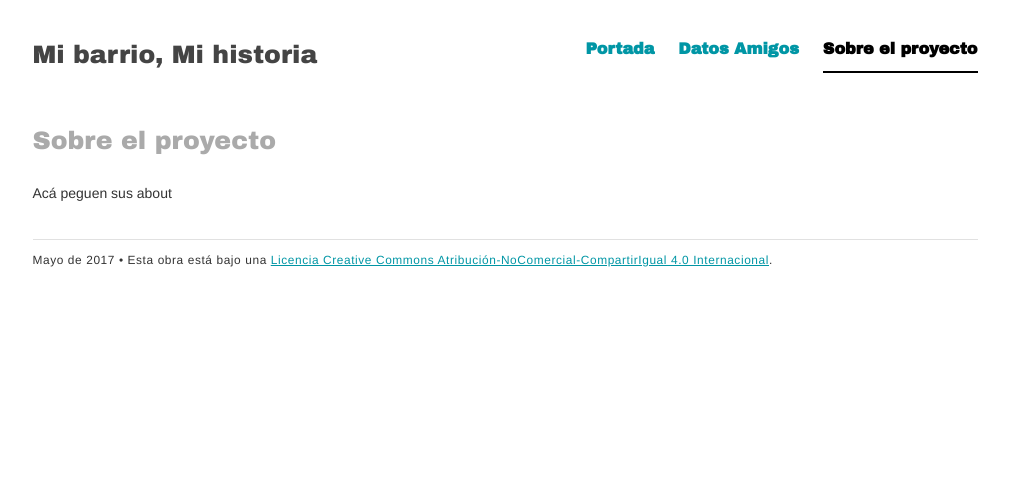
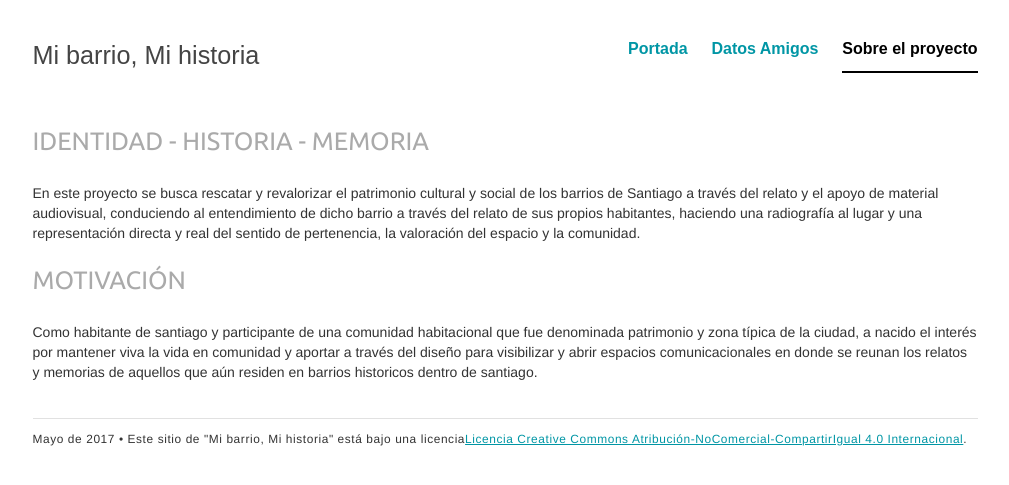
Before and after one commit to paulagunsche/clase_15_mayo, a PHP site: page /about.php in a window 1280 px wide. Shown: the top 485 px of the page, without its empty margins (135-1144 px from the left). Run offline with PHP 8.4, Linux system fonts and the light colour scheme; data that the repository does not hold is empty; some libraries are stand-ins or nearby versions.

Commit message:
Add files via upload

```diff
--- a/about.php
+++ b/about.php
@@ -6,8 +6,10 @@ $datos = array_map('str_getcsv', file('portafolio-academico.csv'));
 array_walk($datos, function(&$a) use ($datos) {$a = array_combine($datos[0], $a);});
 array_shift($datos);
 ?>
-<h2>Sobre el proyecto</h2>
-<p>Acá peguen sus about</p>
-
+<h2>IDENTIDAD - HISTORIA - MEMORIA</h2>
+<p>En este proyecto se busca rescatar y revalorizar el patrimonio cultural y social de los barrios de Santiago a través del relato y el apoyo de material audiovisual, conduciendo al entendimiento de dicho barrio a través del relato de sus propios habitantes, haciendo una radiografía al lugar y una representación directa y real del sentido de pertenencia, la valoración del espacio y la comunidad.</p>
+<h2>MOTIVACIÓN</h2>
+<p>Como habitante de santiago y participante de una comunidad habitacional que fue denominada patrimonio y zona típica de la ciudad, a nacido el interés por mantener viva la vida en comunidad
+  y aportar a través del diseño para visibilizar y abrir espacios comunicacionales en donde se reunan los relatos y memorias de aquellos que aún residen en barrios historicos dentro de santiago.</p>
 </section>
 <?php include('pie.php');?>
--- a/amigui.php
+++ b/amigui.php
@@ -14,9 +14,7 @@ for($a = 0; $a < $total = count($csv); $a++){?>
     <hr>
     <div class="col-xs-5 col-sm-3 col-md-2"><img src="<?php echo $csv[$a]['Imagen'];?>" class="img-responsive"></div>
     <div class="col-xs-7 col-sm-9 col-md-10">
-      <h3><?php echo($a+1);?>. <?php echo $csv[$a]['Nombre'];?></h3>
-      <h5>Dirigida por <?php echo $csv[$a]['titulo'];?> </h5>
-      <!--<h6>Agreguen aquí la información en Data</h6>-->
+      <h3>Dirigida por <?php echo $csv[$a]['titulo'];?> </h3>
       <p><?php echo $csv[$a]['texto'];?></p>
       <p><?php echo $csv[$a]['apa'];?></p>
       <img src="<?php echo $csv[$a]['images'];?>" class="img-responsive">
--- a/bootstrap/style.css
+++ b/bootstrap/style.css
@@ -3,12 +3,12 @@ a[href^="http://"],a[href^="https://"] {text-decoration:underline;}
 a[href^="http://"]:hover ,a[href^="https://"]:hover {text-decoration:none;}
 
 :hover{transition: color ease .25s;}
-h1,h2,h3,h4,h5,h6{font-family: 'Archivo Black', sans-serif; margin-bottom: 1em; line-height:1.35;}
+h1,h2,h3,h4,h5,h6{font-family: 'Ubuntu', sans-serif; margin-bottom: 1em; line-height:1.35;}
 h1{font-size:1.8em; color:#444;}
 h2{font-size:1.8em; color:#aaa;}
-h3{font-size:1.5em; color:#222;}
+h3{font-size:1.5em; color:#0096a5;}
 h4{font-size:1.2em; color:#111;}
-h5,h6{font-size:1em; color:#000}
+h5,h6{font-size:1em; color:#0096a5;}
 
 ol{margin:0;padding:0;list-style-position: inside;}
 ol li{margin:0.75em 0 0.5em 1.5em;}
--- a/cabeza.php
+++ b/cabeza.php
@@ -2,7 +2,7 @@
 <html lang="es">
 <?php
 $title = "Mi barrio, Mi historia";
-$descripcion = "Pongan acá su descripción.";
+$descripcion = "Puesta en valor de la identidad barrial a través de la memoria ";
 ?>
 <head>
 <meta charset="utf-8">
@@ -10,8 +10,8 @@ $descripcion = "Pongan acá su descripción.";
 <meta name="viewport" content="width=device-width, initial-scale=1">
 <title><?php echo($title);?></title>
 <!--acá vamos a meter varios metadatos-->
-<meta name="robots" content="noindex">
-<link href="https://fonts.googleapis.com/css?family=Archivo+Black" rel="stylesheet">
+<meta name="description" content="<?php echo($descripcion);?>">
+<link href="https://fonts.googleapis.com/css?family=Ubuntu" rel="stylesheet">
 <link href="bootstrap/css/bootstrap.min.css" rel="stylesheet">
 <link href="bootstrap/style.css" rel="stylesheet">
 <!--[if lt IE 9]>
@@ -36,9 +36,4 @@ $descripcion = "Pongan acá su descripción.";
 </nav>
 </div>
 </div>
-<?php if((basename($_SERVER['PHP_SELF']))=='index.php'){?>
-  <h2><?php echo($descripcion_index);?></h2>
-<?php }else{ ?>
-  <h2><?php echo($descripcion_estudiantes);?></h2>
-<?php };?>
 </header>
--- a/index.php
+++ b/index.php
@@ -14,9 +14,7 @@ for($a = 0; $a < $total = count($csv); $a++){?>
     <hr>
     <div class="col-xs-5 col-sm-3 col-md-2"><img src="<?php echo $csv[$a]['Imagen'];?>" class="img-responsive"></div>
     <div class="col-xs-7 col-sm-9 col-md-10">
-      <h3><?php echo($a+1);?>. <?php echo $csv[$a]['Nombre'];?></h3>
-      <h5> <?php echo $csv[$a]['titulo'];?> </h5>
-      <!--<h6>Agreguen aquí la información en Data</h6>-->
+      <h3> <?php echo $csv[$a]['titulo'];?> </h3>
       <p><?php echo $csv[$a]['texto'];?></p>
       <p><?php echo $csv[$a]['apa'];?></p>
       <img src="<?php echo $csv[$a]['images'];?>" class="img-responsive">
--- a/pie.php
+++ b/pie.php
@@ -1,5 +1,5 @@
 <footer>
-<p>Mayo de 2017 &bull; Esta obra está bajo una <a rel="license" href="http://creativecommons.org/licenses/by-nc-sa/4.0/">Licencia Creative Commons Atribución-NoComercial-CompartirIgual 4.0 Internacional</a>.</p>
+<p>Mayo de 2017 &bull; Este sitio de "<?php echo($title);?>" está bajo una licencia<a rel="license" href="http://creativecommons.org/licenses/by-nc-sa/4.0/">Licencia Creative Commons Atribución-NoComercial-CompartirIgual 4.0 Internacional</a>.</p>
 </footer>
 </div><!--/col-sm-10 col-sm-offset-1-->
 </div><!--/row-->
```
